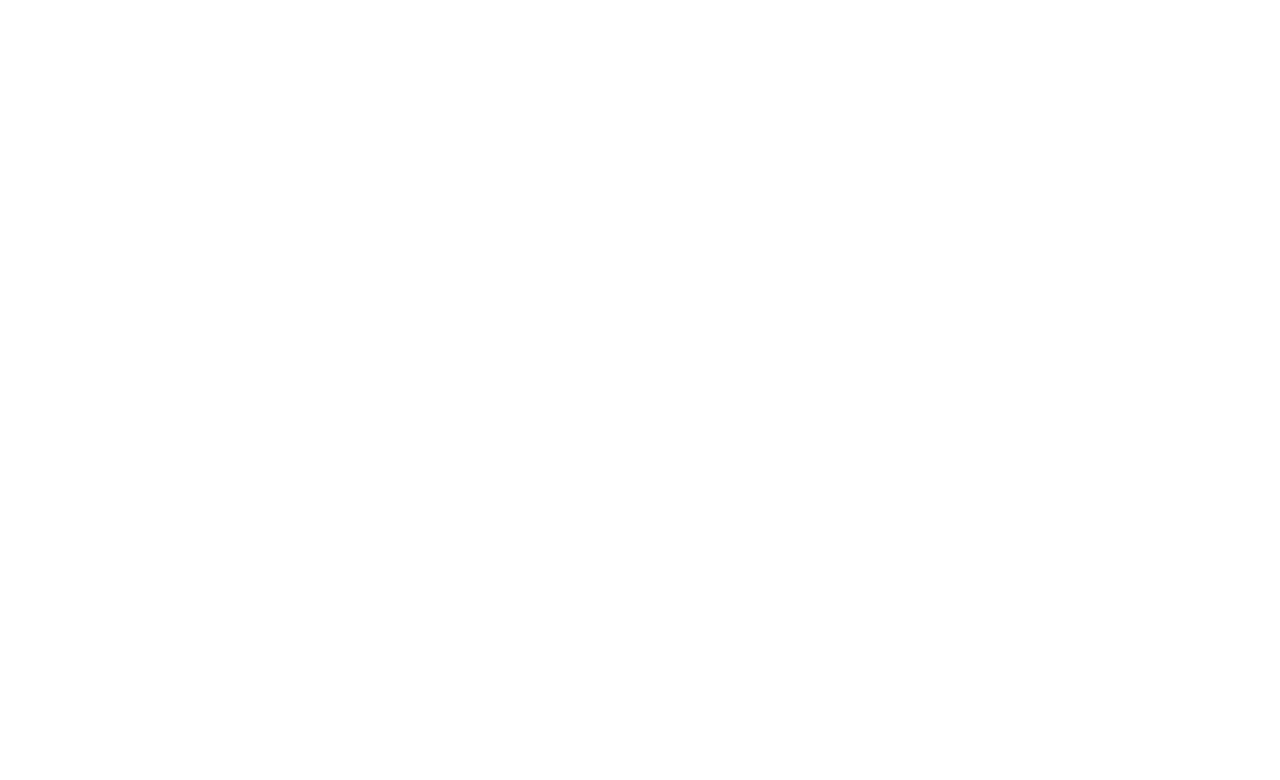
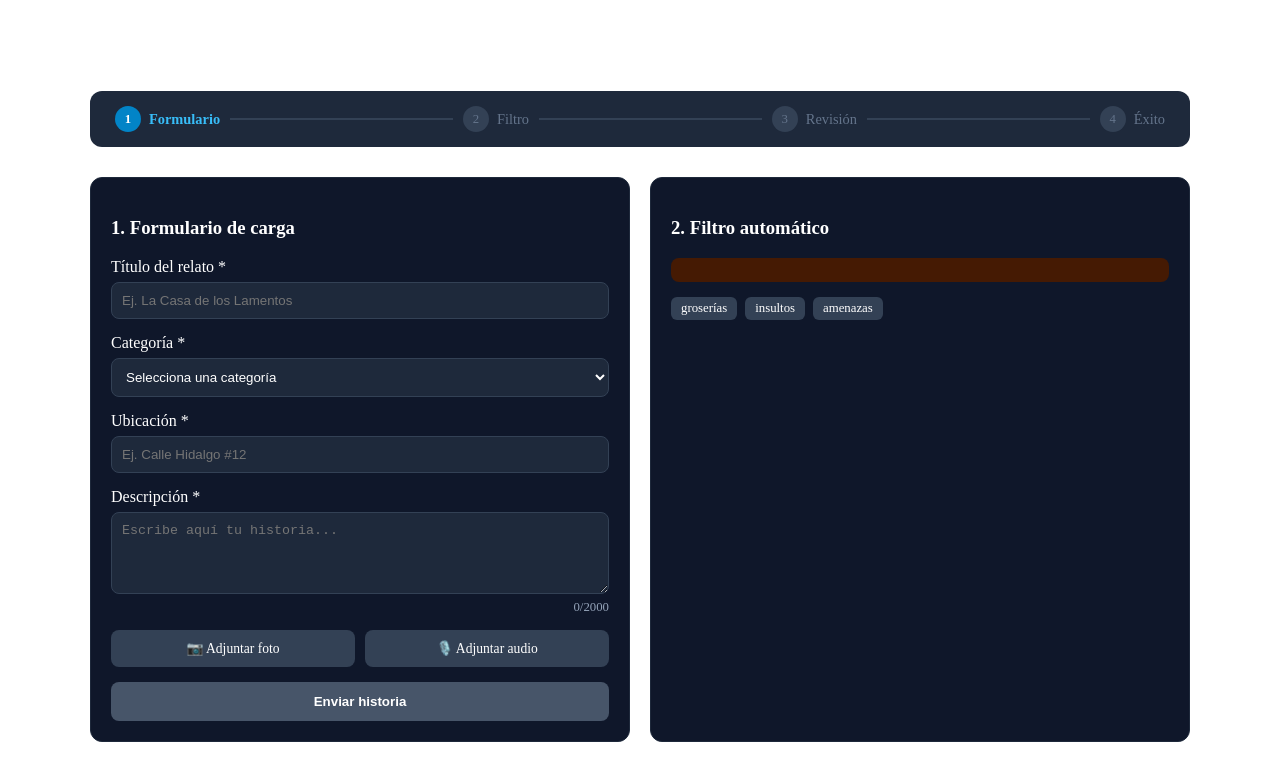
Before and after one commit to camila24513/Cuna-Oculto, an Angular app: page /mis-historias in a window 1280 px wide. Before the commit this address led to /. Shown: the top 780 px of the page. Built offline with nearby package versions, Linux system fonts and the light colour scheme.

Commit message:
feat: maquetacion de formulario mis historias dia 1

```diff
--- a/src/app/app.routes.ts
+++ b/src/app/app.routes.ts
@@ -9,5 +9,9 @@ export const routes: Routes = [
   {
     path: 'register',
     loadComponent: () => import('./components/register/register').then(m => m.RegisterComponent)
-  }
+  },
+  {
+  path: 'mis-historias',
+  loadComponent: () => import('./components/mis-historias/mis-historias').then(m => m.MisHistoriasComponent)
+}
 ];
--- /dev/null
+++ b/src/app/components/mis-historias/mis-historias.css
@@ -0,0 +1,147 @@
+.contenedor-principal {
+  padding: 20px;
+  color: #ffffff;
+  max-width: 1100px;
+  margin: 0 auto;
+}
+
+.titulo-seccion {
+  font-size: 1.5rem;
+  font-weight: bold;
+  margin-bottom: 20px;
+}
+
+
+.stepper {
+  display: flex;
+  align-items: center;
+  justify-content: space-between;
+  margin-bottom: 30px;
+  background: #1e293b;
+  padding: 15px 25px;
+  border-radius: 12px;
+}
+
+.paso {
+  display: flex;
+  align-items: center;
+  gap: 8px;
+  color: #64748b;
+  font-size: 0.9rem;
+}
+
+.paso.activo {
+  color: #38bdf8;
+  font-weight: bold;
+}
+
+.circulo {
+  width: 26px;
+  height: 26px;
+  border-radius: 50%;
+  background: #334155;
+  display: flex;
+  align-items: center;
+  justify-content: center;
+  font-size: 0.8rem;
+}
+
+.paso.activo .circulo {
+  background: #0284c7;
+  color: #fff;
+}
+
+.linea {
+  flex: 1;
+  height: 2px;
+  background: #334155;
+  margin: 0 10px;
+}
+
+.contenido-grid {
+  display: grid;
+  grid-template-columns: 1fr 1fr;
+  gap: 20px;
+}
+
+.card-formulario, .card-filtro {
+  background: #0f172a;
+  padding: 20px;
+  border-radius: 12px;
+  border: 1px solid #1e293b;
+}
+
+.campo {
+  display: flex;
+  flex-direction: column;
+  gap: 6px;
+  margin-bottom: 15px;
+}
+
+input, select, textarea {
+  background: #1e293b;
+  border: 1px solid #334155;
+  color: #fff;
+  padding: 10px;
+  border-radius: 8px;
+  outline: none;
+}
+
+.contador {
+  text-align: right;
+  font-size: 0.8rem;
+  color: #94a3b8;
+}
+
+.acciones-archivos {
+  display: flex;
+  gap: 10px;
+  margin-bottom: 15px;
+}
+
+.btn-adjuntar {
+  flex: 1;
+  background: #334155;
+  padding: 10px;
+  text-align: center;
+  border-radius: 8px;
+  cursor: pointer;
+  font-size: 0.85rem;
+}
+
+.btn-enviar {
+  width: 100%;
+  background: #2563eb;
+  color: white;
+  padding: 12px;
+  border: none;
+  border-radius: 8px;
+  font-weight: bold;
+  cursor: pointer;
+}
+
+.btn-enviar:disabled {
+  background: #475569;
+  cursor: not-allowed;
+}
+
+.alerta-box {
+  background: #451a03;
+  color: #fdba74;
+  padding: 12px;
+  border-radius: 8px;
+  margin: 15px 0;
+  font-size: 0.85rem;
+}
+
+.tags-filtro {
+  display: flex;
+  gap: 8px;
+}
+
+.tag {
+  background: #334155;
+  padding: 4px 10px;
+  border-radius: 6px;
+  font-size: 0.8rem;
+}
--- /dev/null
+++ b/src/app/components/mis-historias/mis-historias.html
@@ -0,0 +1,82 @@
+<div class="contenedor-principal">
+  <h1 class="titulo-seccion">← EDITA TU HISTORIA</h1>
+
+
+  <div class="stepper">
+    <div class="paso" [class.activo]="pasoActual >= 1">
+      <span class="circulo">1</span> Formulario
+    </div>
+    <div class="linea"></div>
+    <div class="paso" [class.activo]="pasoActual >= 2">
+      <span class="circulo">2</span> Filtro
+    </div>
+    <div class="linea"></div>
+    <div class="paso" [class.activo]="pasoActual >= 3">
+      <span class="circulo">3</span> Revisión
+    </div>
+    <div class="linea"></div>
+    <div class="paso" [class.activo]="pasoActual >= 4">
+      <span class="circulo">4</span> Éxito
+    </div>
+  </div>
+
+  <div class="contenido-grid">
+
+    <div class="card-formulario" *ngIf="pasoActual === 1">
+      <h3>1. Formulario de carga</h3>
+      <form [formGroup]="historiaForm" (ngSubmit)="enviarHistoria()">
+
+        <div class="campo">
+          <label>Título del relato *</label>
+          <input type="text" formControlName="titulo" placeholder="Ej. La Casa de los Lamentos" />
+        </div>
+
+        <div class="campo">
+          <label>Categoría *</label>
+          <select formControlName="categoria">
+            <option value="" disabled selected>Selecciona una categoría</option>
+            <option *ngFor="let cat of categorias" [value]="cat">{{ cat }}</option>
+          </select>
+        </div>
+
+        <div class="campo">
+          <label>Ubicación *</label>
+          <input type="text" formControlName="ubicacion" placeholder="Ej. Calle Hidalgo #12" />
+        </div>
+
+        <div class="campo">
+          <label>Descripción *</label>
+          <textarea formControlName="descripcion" rows="4" maxlength="2000" placeholder="Escribe aquí tu historia..."></textarea>
+          <div class="contador">{{ contadorCaracteres }}/2000</div>
+        </div>
+
+        <div class="acciones-archivos">
+          <label class="btn-adjuntar">
+            📷 Adjuntar foto
+            <input type="file" (change)="onFileSelected($event, 'foto')" accept="image/*" hidden />
+          </label>
+          <label class="btn-adjuntar">
+            🎙️ Adjuntar audio
+            <input type="file" (change)="onFileSelected($event, 'audio')" accept="audio/*" hidden />
+          </label>
+        </div>
+
+        <button type="submit" class="btn-enviar" [disabled]="historiaForm.invalid">
+          Enviar historia
+        </button>
+      </form>
+    </div>
+
+    <div class="card-filtro">
+      <h3>2. Filtro automático</h3>
+      <div class="alerta-box">
+
+      </div>
+      <div class="tags-filtro">
+        <span class="tag">groserías</span>
+        <span class="tag">insultos</span>
+        <span class="tag">amenazas</span>
+      </div>
+    </div>
+  </div>
+</div>
--- /dev/null
+++ b/src/app/components/mis-historias/mis-historias.ts
@@ -0,0 +1,58 @@
+import { Component } from '@angular/core';
+import { CommonModule } from '@angular/common';
+import { ReactiveFormsModule, FormBuilder, FormGroup, Validators } from '@angular/forms';
+
+@Component({
+  selector: 'app-mis-historias',
+  standalone: true,
+  imports: [CommonModule, ReactiveFormsModule],
+  templateUrl: './mis-historias.html',
+  styleUrls: ['./mis-historias.css']
+})
+export class MisHistoriasComponent {
+  pasoActual: number = 1;
+  historiaForm: FormGroup;
+
+  categorias: string[] = [
+    'Mitos Dolorenses',
+    'Mitos Escolares',
+    'Mitos Escondidos',
+    'Leyendas Locales'
+  ];
+
+  constructor(private fb: FormBuilder) {
+    this.historiaForm = this.fb.group({
+      titulo: ['', [Validators.required, Validators.minLength(5)]],
+      categoria: ['', Validators.required],
+      ubicacion: ['', Validators.required],
+      descripcion: ['', [Validators.required, Validators.maxLength(2000)]],
+      imagen: [null],
+      audio: [null]
+    });
+  }
+
+  get contadorCaracteres(): number {
+    return this.historiaForm.get('descripcion')?.value?.length || 0;
+  }
+
+  onFileSelected(event: any, tipo: 'foto' | 'audio'): void {
+    const file = event.target.files[0];
+    if (file) {
+      if (tipo === 'foto') {
+        this.historiaForm.patchValue({ imagen: file });
+      } else {
+        this.historiaForm.patchValue({ audio: file });
+      }
+    }
+  }
+
+  enviarHistoria(): void {
+    if (this.historiaForm.valid) {
+      console.log('Formulario listo:', this.historiaForm.value);
+
+      this.pasoActual = 2;
+    } else {
+      this.historiaForm.markAllAsTouched();
+    }
+  }
+}
```
Also changed, not shown: 1 other file (tests, documents, lock files or other folders).
